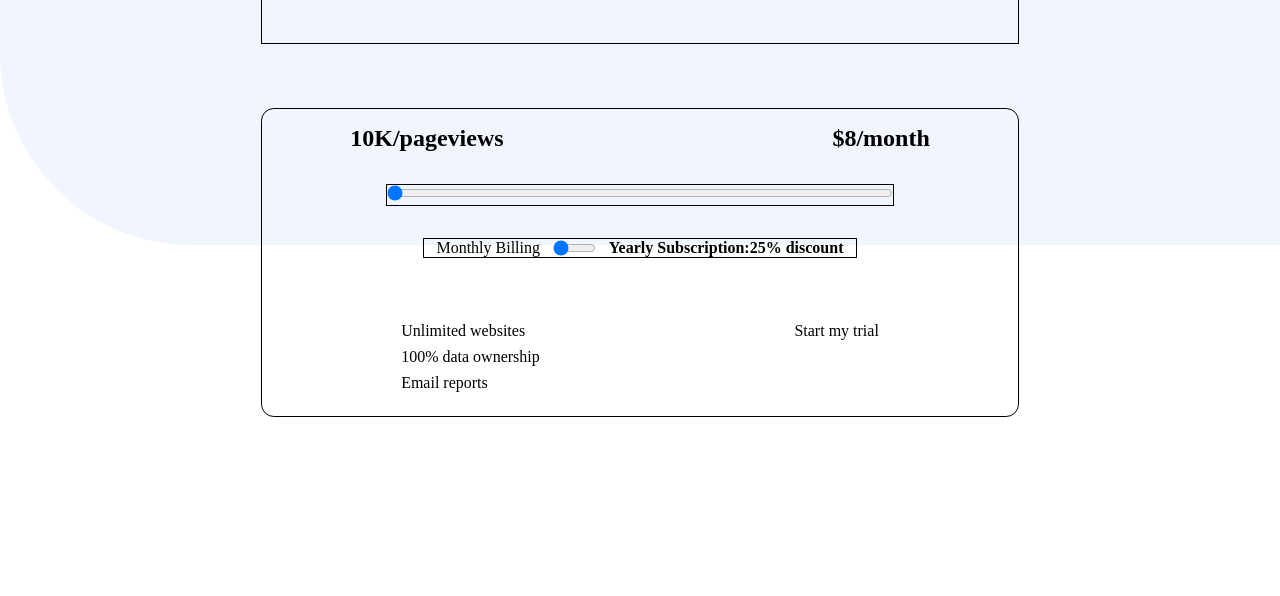
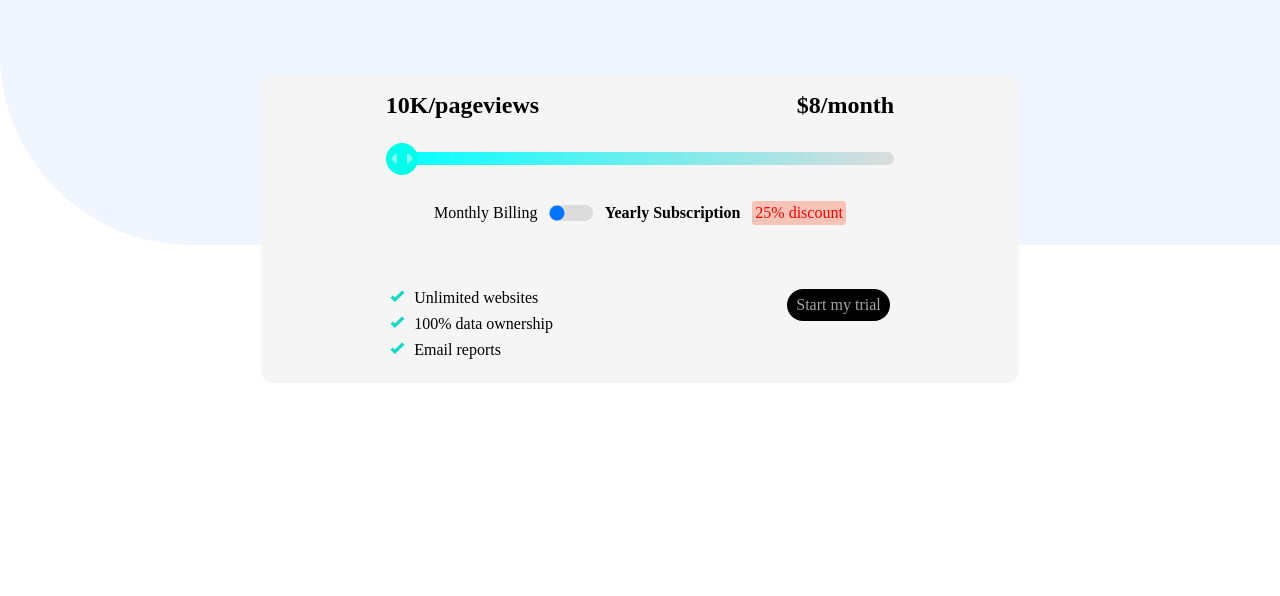
Before and after one commit to KabinaThapa/interactive-pricing-component-main, a plain HTML site: page index.html in a window 1280 px wide. Shown: the part 204-800 px from the top of the page. Drawn offline with Linux system fonts and the light colour scheme.

Commit message:
fix:fix issues with the range slider

```diff
--- a/app.css
+++ b/app.css
@@ -9,8 +9,10 @@ body{
     background-repeat: no-repeat;
     width:100%;
 
-
-
+    display: flex;
+    flex-direction: column;
+    align-items: center;
+    justify-content: center;
 
 }
 p{
@@ -20,7 +22,7 @@ p{
 
     width:60%;
     height:15rem;
-    border:1px solid;
+
     margin-left: auto;
     margin-right: auto;
     display: flex;
@@ -37,12 +39,12 @@ p{
     z-index: 1;
 }
 .bottom{
-    margin-top: 4rem;
+    margin-top: 2rem;
     padding: 1rem;
     width: 60%;
     margin-left: auto;
     margin-right: auto;
-    border:1px solid;
+    background-color:rgb(245, 245, 245);
     border-radius: 0.8rem;
     display: flex;
     flex-direction: column;
@@ -59,7 +61,7 @@ p{
 
 }
 .bottomtt{
-    width:80%;
+    width:70%;
     display: flex;
     justify-content: space-between;
 }
@@ -71,27 +73,66 @@ p{
 }
 .slider{
     width:70%;
-    border:1px solid;
+
 }
-input{
+.dragged{
+    background:linear-gradient(90deg,aqua, gainsboro)
+}
+#rangeinput{
+    -webkit-appearance: none;
+    appearance: none;
     width: 100%;
+    height:0.8rem;
+    background-color:gainsboro;
+    outline: none;
+    border-radius: 0.5rem;
+    cursor:pointer;
 }
+
+#rangeinput::-webkit-slider-thumb{
+    -webkit-appearance: none;
+    appearance: none;
+    width:2rem;
+    height:2rem;
+    border-radius: 100%;
+    background-color:rgb(0, 255, 234);
+    background-image: url('./images/icon-slider.svg');
+    background-repeat: no-repeat;
+   background-size:70%;
+   background-position: center;
+
+
+
+
+}
+
+
 .toggle{
     width:20%;
     display: flex;
     justify-content: space-between;
 }
 #togglerange{
+    -webkit-appearance: none;
+    outline: none;
+    border-radius: 0.5rem;
+    background-color: gainsboro;
     width:10%;
 
 }
 .subscription{
-    border: 1px solid;
+
     width:60%;
     display: flex;
     justify-content:space-evenly;
 
     align-items: center;
+}
+.discount{
+    background-color: rgba(255, 51, 0, 0.256);
+    color: red;
+    padding: 0.2rem;
+    border-radius: 0.2rem;
 }
 ul{
     list-style: none;
@@ -103,3 +144,15 @@ li{
 .pageviews{
     display: flex;
 }
+img{
+    margin-right: 0.6rem;
+}
+.button{
+    background-color: black;
+    color:rgba(255, 255, 255, 0.646);
+    height: 2rem;
+    display: flex;
+    align-items: center;
+    padding: 0.6rem;
+    border-radius: 2rem;
+}
--- a/index.html
+++ b/index.html
@@ -25,7 +25,7 @@
    <div class="pageviews"> <h2 id="price">/month</h2><h2>/month</h2></div>
   </div>
     <div class="slider">
-<input id="rangeinput" type="range" min="1" max="5" value="1" >
+<input class="rangeinput" id="rangeinput" type="range" min="1" max="5" value="1" >
     </div>
     <div class="subscription">
 
@@ -33,7 +33,8 @@
       <input id="togglerange" type="range" min="1" max="2" value="1">
 
 
-    <h4>Yearly Subscription:25% discount</h4>
+    <h4>Yearly Subscription</h4>
+    <div class="discount">25% discount</div>
     </div>
 
 
@@ -41,9 +42,9 @@
   <div class="bottomb">
 
     <ul>
-    <li>Unlimited websites</li>
-    <li>100% data ownership</li>
-    <li>Email reports</li>
+    <li><img src="./images/icon-check.svg" width='15'alt="check"/>Unlimited websites</li>
+    <li> <img src="./images/icon-check.svg" width='15' alt="check"/>100% data ownership</li>
+    <li> <img src="./images/icon-check.svg" width='15' alt="check"/>Email reports</li>
   </ul>
   <div class="button">Start my trial</div>
   </div>
--- a/script.js
+++ b/script.js
@@ -38,6 +38,7 @@ function updatePriceandViews(){
     console.log(selectValue)
     price.innerHTML=`$${discountedPrice}`
     pageviews.innerHTML=selectValue.pageviews
+    rangeinput.classList.add('dragged')
     }
     updatePriceandViews()
 rangeinput.addEventListener('input',updatePriceandViews)
```
